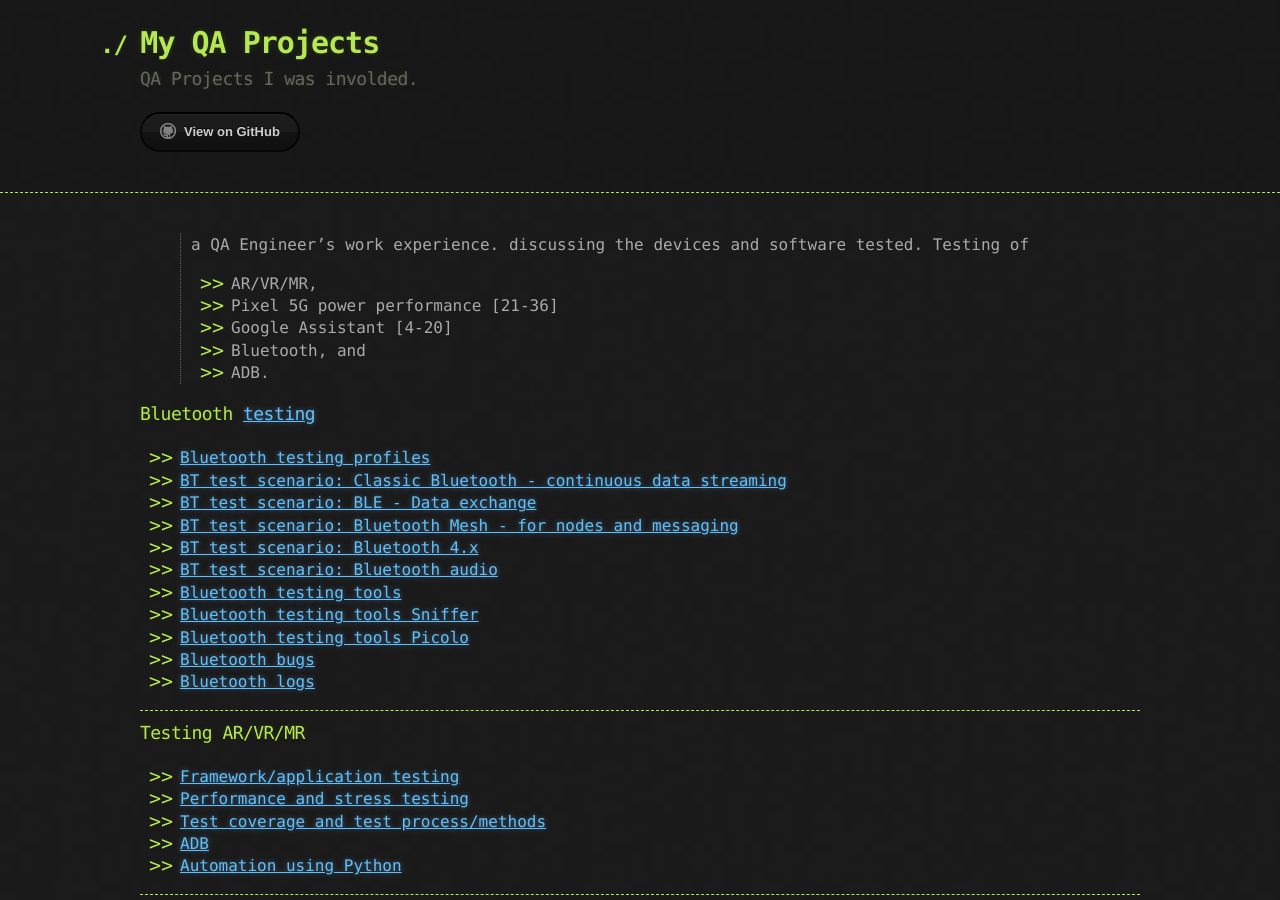
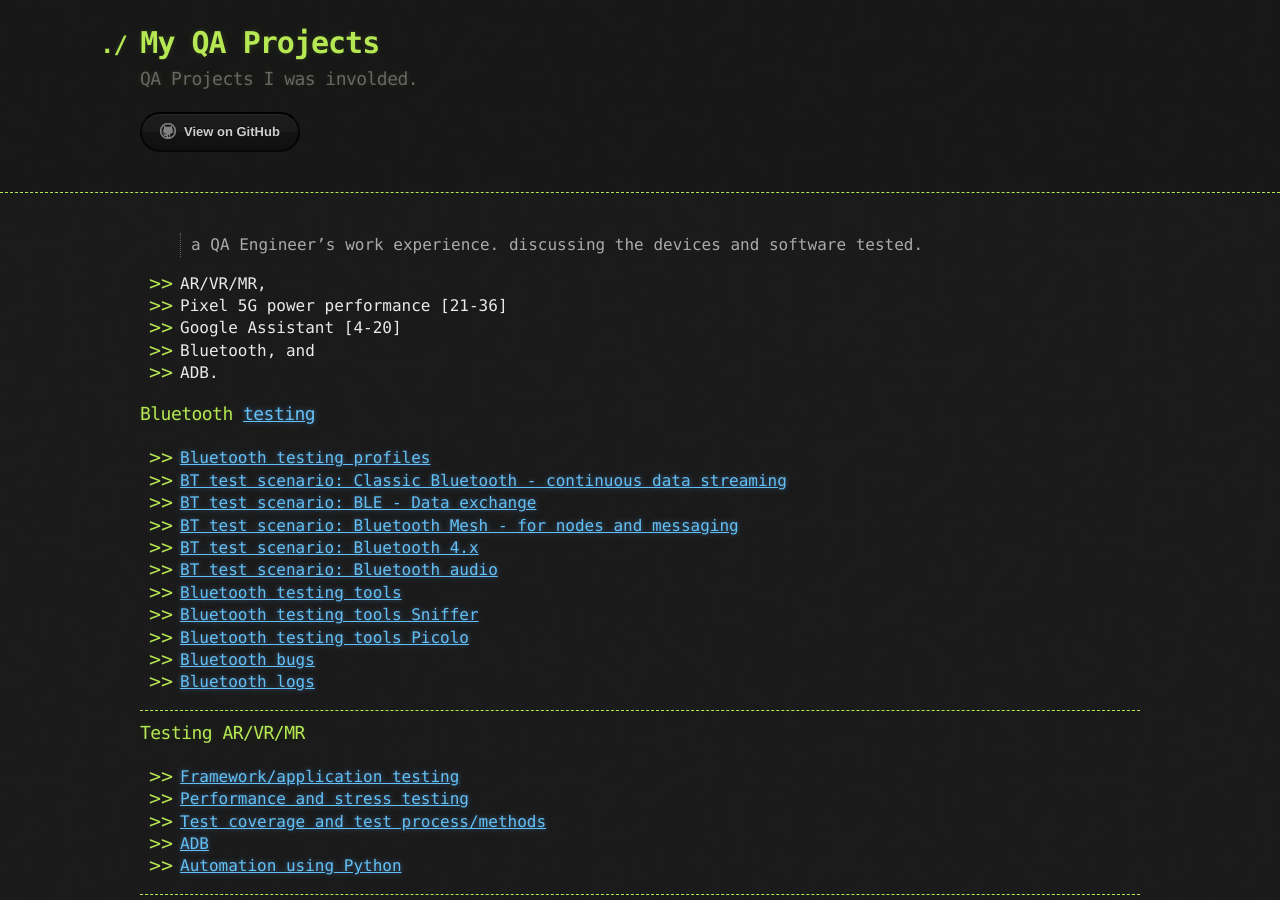
Before and after one commit to sciustechnologia/sciustechnologia.github.io, a Jekyll site: the page built from index.md, in a window 1280 px wide and 900 px high. Built offline with Jekyll 4.4.1, drawn with Linux system fonts in a browser that asks for light colours.

Commit message:
Update index.md

```diff
--- a/index.md
+++ b/index.md
@@ -6,7 +6,8 @@ description: QA testing and technical writing
 
 > a QA Engineer’s work experience.
 > discussing the devices and software tested.
-> Testing of
+
+
 *  AR/VR/MR,
 *  Pixel 5G power performance [21-36]
 *  Google Assistant [4-20]
```
